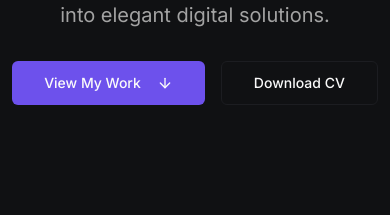
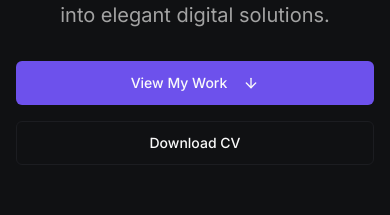
Before and after one commit to jam-magsuci/dev-portfolio, a Next.js app: page / in a window 390 px wide. Shown: the part 391-606 px from the top of the page. Built offline with nearby package versions, Linux system fonts and the light colour scheme; no server answers; the database is empty.

Commit message:
fix mobile responsiveness

```diff
--- a/src/app/page.tsx
+++ b/src/app/page.tsx
@@ -21,7 +21,7 @@ export default async function HomePage() {
             A passionate Full-Stack Developer specializing in creating modern, responsive, and user-friendly web applications.
             I turn complex problems into elegant digital solutions.
           </p>
-          <div className="flex justify-center space-x-4 mb-12">
+          <div className="flex justify-center gap-4 mb-12 flex-col sm:flex-row">
             <Button size="lg" asChild>
               <Link href="#projects">
                 View My Work <ArrowDown className="ml-2 h-5 w-5" />
--- a/src/components/portfolio/ProjectDetailModal.tsx
+++ b/src/components/portfolio/ProjectDetailModal.tsx
@@ -90,7 +90,7 @@ export function ProjectDetailModal({ project, isOpen, onClose }: ProjectDetailMo
               </div>
             </div>
           </div>
-          <DialogFooter className="p-6 pt-4 border-t sticky bottom-0 bg-background flex flex-wrap justify-end gap-2">
+          <DialogFooter className="p-6 pt-4 border-t sticky bottom-0 bg-background flex flex-col sm:flex-row justify-end gap-3">
           {project.liveDemoUrl && (
             <Button variant="outline" asChild>
               <a href={project.liveDemoUrl} target="_blank" rel="noopener noreferrer">
```
